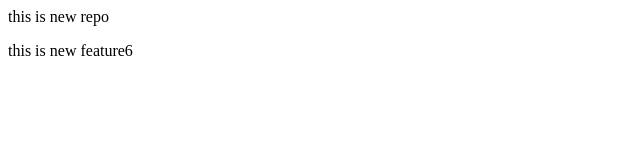
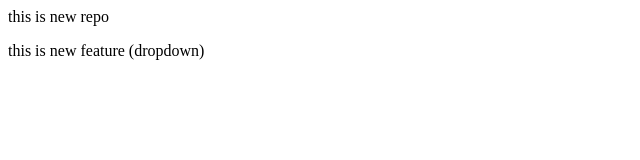
Before and after one commit to madhu1403/localrepo, a plain HTML site: page index.html in a window 1280 px wide. Shown: the full height of the page, 0-640 px from the left. Drawn offline with Linux system fonts and the light colour scheme.

Commit message:
made changes to feature1

```diff
--- a/index.html
+++ b/index.html
@@ -1,2 +1,2 @@
 <p>this is new repo</p>
-<p>this is new feature6</p>
+<p>this is new feature (dropdown)</p>
```
